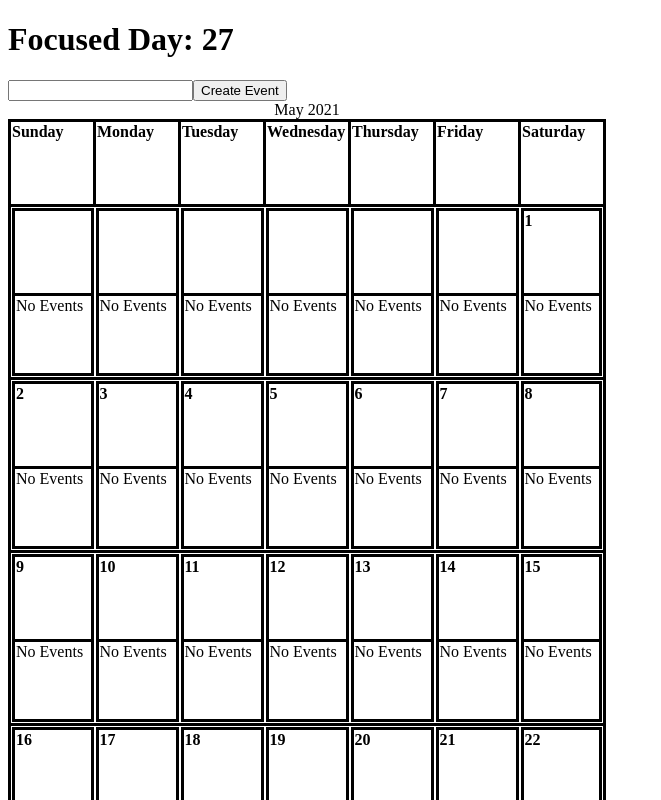
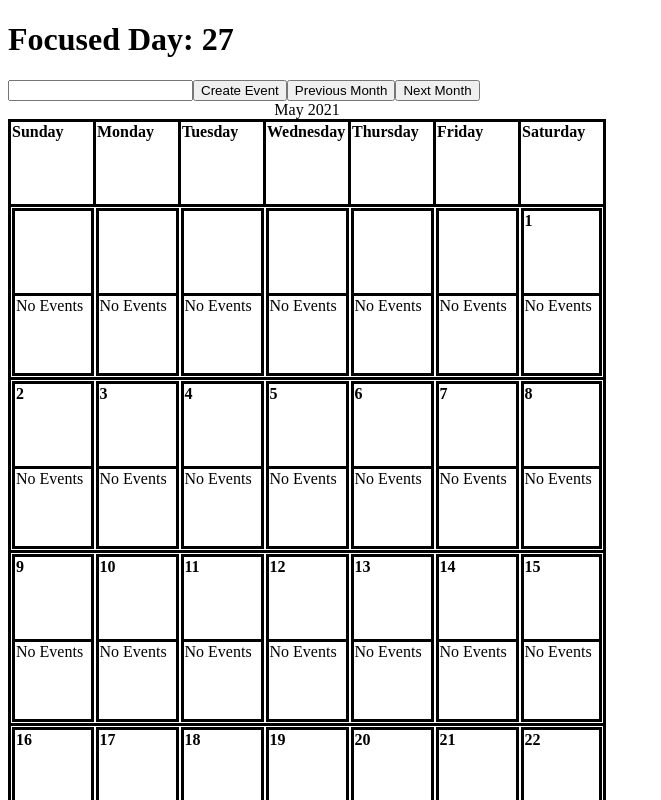
Before and after one commit to calvintanwj/Moments, a React (Create React App) app in the folder moments/: page / in a window 1280 px wide. Shown: the top 800 px of the page, without its empty margins (0-661 px from the left). Built offline with nearby package versions, Linux system fonts and the light colour scheme.

Commit message:
Add toggling months of calendar

```diff
--- a/moments/src/Calendar/Calendar.js
+++ b/moments/src/Calendar/Calendar.js
@@ -4,6 +4,7 @@ import DayHeaderRow from './DayHeaderRow';
 import React, { useState } from 'react';
 
 import {
+    addMonths,
     getDay,
     getDate,
     format,
@@ -74,6 +75,14 @@ function Calendar(props) {
         setFormEventName("");
     }
 
+    function gotoMonth(offset) {
+        const newDate = addMonths(date, offset);
+        setDate(newDate);
+        setDayData(createEmptyCalendar(getDate(endOfMonth(newDate)),  // get last day of month
+            getDay(startOfMonth(newDate))))
+    }
+
+
     /*
         Helper function to create the body of an empty calendar
     */
@@ -130,6 +139,9 @@ function Calendar(props) {
             </input>
             <input type="submit" value="Create Event" onClick={handleSubmitEvent}></input>
 
+            <button onClick={() => { gotoMonth(-1) }}>Previous Month</button>
+            <button onClick={() => { gotoMonth(1) }}>Next Month</button>
+
             <table id="Outer-Calendar">
                 <caption>{format(date, 'MMM y')}</caption>
                 <thead>
```
